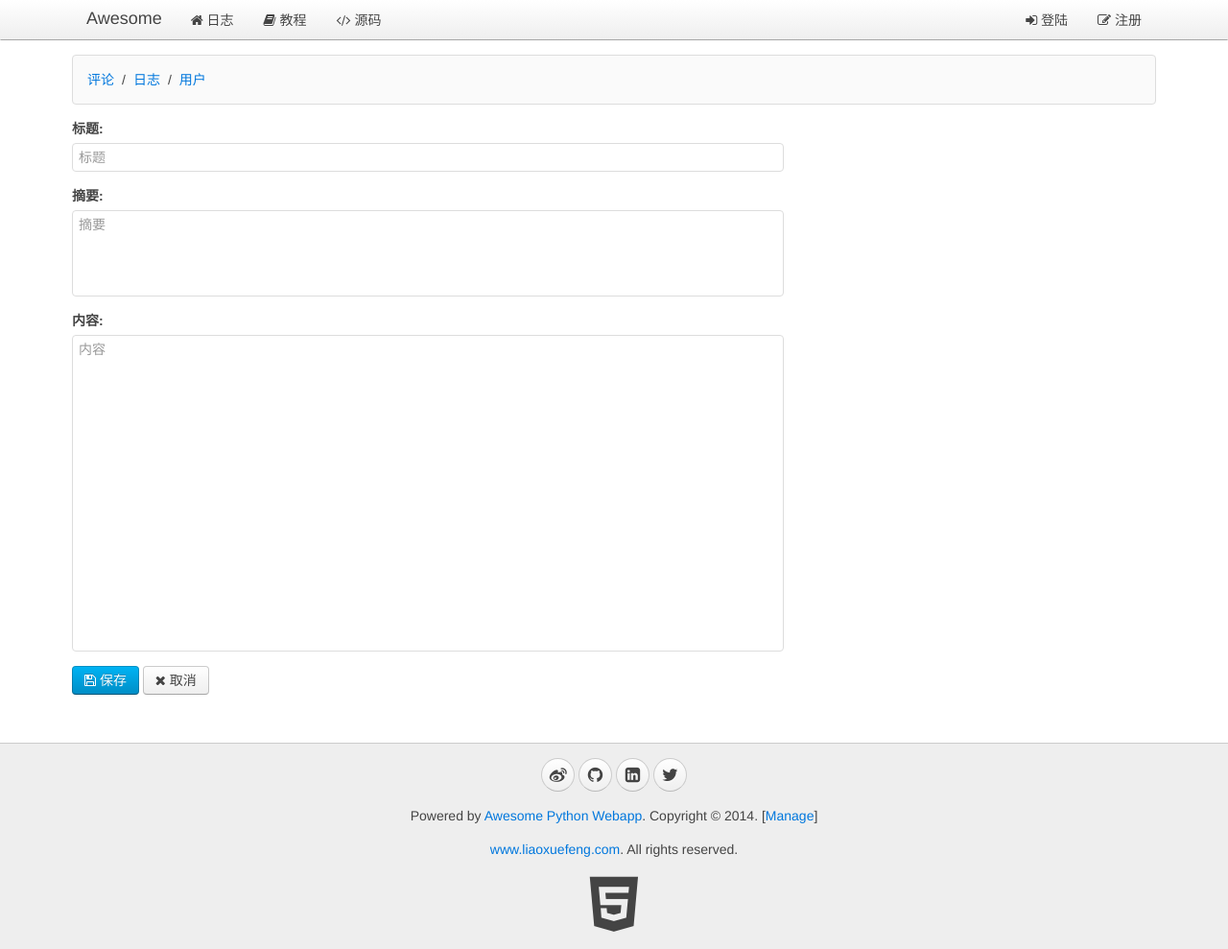
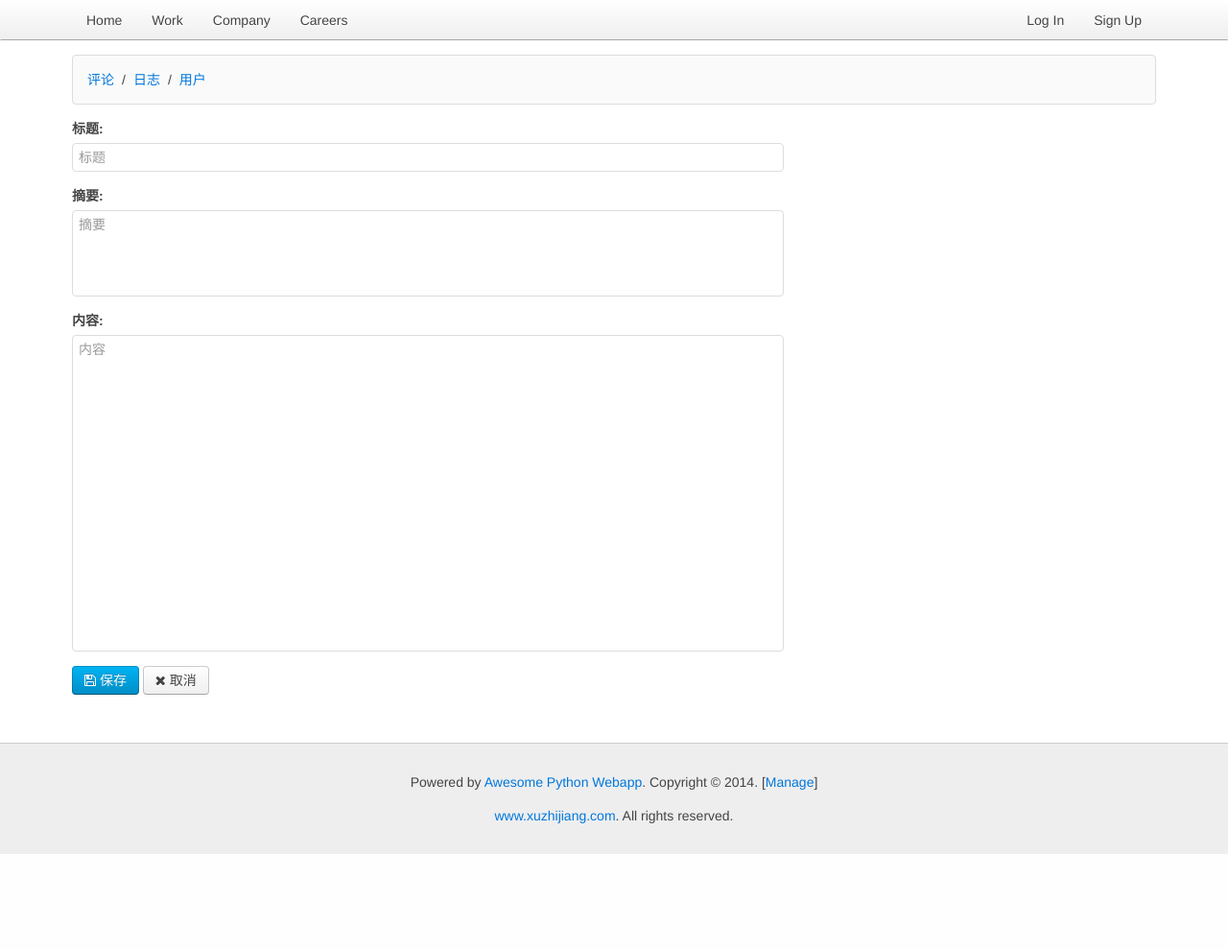
Before and after one commit to xuzhijiang/simple-web-app, a Python web app: template www/templates/manage_blog_edit.html in a window 1280 px wide. Shown: the whole page at 96% size. After the commit the page ends 890 px from the top, so only its background shows below. Run offline with Jinja, Linux system fonts and the light colour scheme; the template is opened without the code that fills it, so the values that code supplies are empty.

Commit message:
modify web site

```diff
--- a/www/app.py
+++ b/www/app.py
@@ -162,12 +162,12 @@ def init(loop):
     init_jinja2(app, filters=dict(datetime=datetime_filter))
     add_routes(app, 'handlers')
     add_static(app)
-    srv = yield from loop.create_server(app.make_handler(), '127.0.0.1', 9000)
+    srv = yield from loop.create_server(app.make_handler(), '127.0.0.1', 9001)
     # Create a TCP server (socket type SOCK_STREAM) bound to host and port.
     # Return a Server object, its sockets attribute contains created sockets.
     # Use the Server.close() method to stop the server: close listening sockets.
     #wait loop.create_server的结果，赋值给srv
-    logging.info('server started at http://127.0.0.1:9000...')
+    logging.info('server started at http://127.0.0.1:9001...')
     return srv
 
 loop = asyncio.get_event_loop()
--- a/www/templates/__base__.html
+++ b/www/templates/__base__.html
@@ -35,26 +35,26 @@
 <body>
     <nav class="uk-navbar uk-navbar-attached uk-margin-bottom">
         <div class="uk-container uk-container-center">
-            <a href="/" class="uk-navbar-brand">Awesome</a>
             <ul class="uk-navbar-nav">
-                <li data-url="blogs"><a href="/"><i class="uk-icon-home"></i> 日志</a></li>
-                <li><a target="_blank" href="http://www.liaoxuefeng.com/wiki/0014316089557264a6b348958f449949df42a6d3a2e542c000"><i class="uk-icon-book"></i> 教程</a></li>
-                <li><a target="_blank" href="https://github.com/michaelliao/awesome-python3-webapp"><i class="uk-icon-code"></i> 源码</a></li>
+                <li><a href="#">Home</a></li>
+                <li data-url="blogs"><a href="#">Work</a></li>
+                <li><a target="_blank" href="#">Company</a></li>
+                <li><a target="_blank" href="#">Careers</a></li>
             </ul>
             <div class="uk-navbar-flip">
                 <ul class="uk-navbar-nav">
                 {% if __user__ %}
                     <li class="uk-parent" data-uk-dropdown>
-                        <a href="#0"><i class="uk-icon-user"></i> {{ __user__.name }}</a>
+                        <a href="#0">{{ __user__.name }}</a>
                         <div class="uk-dropdown uk-dropdown-navbar">
                             <ul class="uk-nav uk-nav-navbar">
-                                <li><a href="/signout"><i class="uk-icon-sign-out"></i> 登出</a></li>
+                                <li><a href="/signout">Logout</a></li>
                             </ul>
                         </div>
                     </li>
                 {% else %}
-                    <li><a href="/signin"><i class="uk-icon-sign-in"></i> 登陆</a></li>
-                    <li><a href="/register"><i class="uk-icon-edit"></i> 注册</a></li>
+                    <li><a href="/signin">Log In</a></li>
+                    <li><a href="/register">Sign Up</a></li>
                 {% endif %}
                 </ul>
             </div>
@@ -74,14 +74,14 @@
         <div class="uk-container uk-container-center uk-text-center">
             <div class="uk-panel uk-margin-top uk-margin-bottom">
                 <p>
-                    <a target="_blank" href="http://weibo.com/liaoxuefeng" class="uk-icon-button uk-icon-weibo"></a>
-                    <a target="_blank" href="https://github.com/michaelliao" class="uk-icon-button uk-icon-github"></a>
-                    <a target="_blank" href="http://www.linkedin.com/in/liaoxuefeng" class="uk-icon-button uk-icon-linkedin-square"></a>
-                    <a target="_blank" href="https://twitter.com/liaoxuefeng" class="uk-icon-button uk-icon-twitter"></a>
+                    <a target="_blank" href="#"></a>
+                    <a target="_blank" href="#"></a>
+                    <a target="_blank" href="#"></a>
+                    <a target="_blank" href="#"></a>
                 </p>
-                <p>Powered by <a href="http://awesome.liaoxuefeng.com">Awesome Python Webapp</a>. Copyright &copy; 2014. [<a href="/manage/" target="_blank">Manage</a>]</p>
-                <p><a href="http://www.liaoxuefeng.com/" target="_blank">www.liaoxuefeng.com</a>. All rights reserved.</p>
-                <a target="_blank" href="http://www.w3.org/TR/html5/"><i class="uk-icon-html5" style="font-size:64px; color: #444;"></i></a>
+                <p>Powered by <a href="#">Awesome Python Webapp</a>. Copyright &copy; 2014. [<a href="/manage/" target="_blank">Manage</a>]</p>
+                <p><a href="#" target="_blank">www.xuzhijiang.com</a>. All rights reserved.</p>
+                <a target="_blank" href="#"></a>
             </div>
 
         </div>
```
